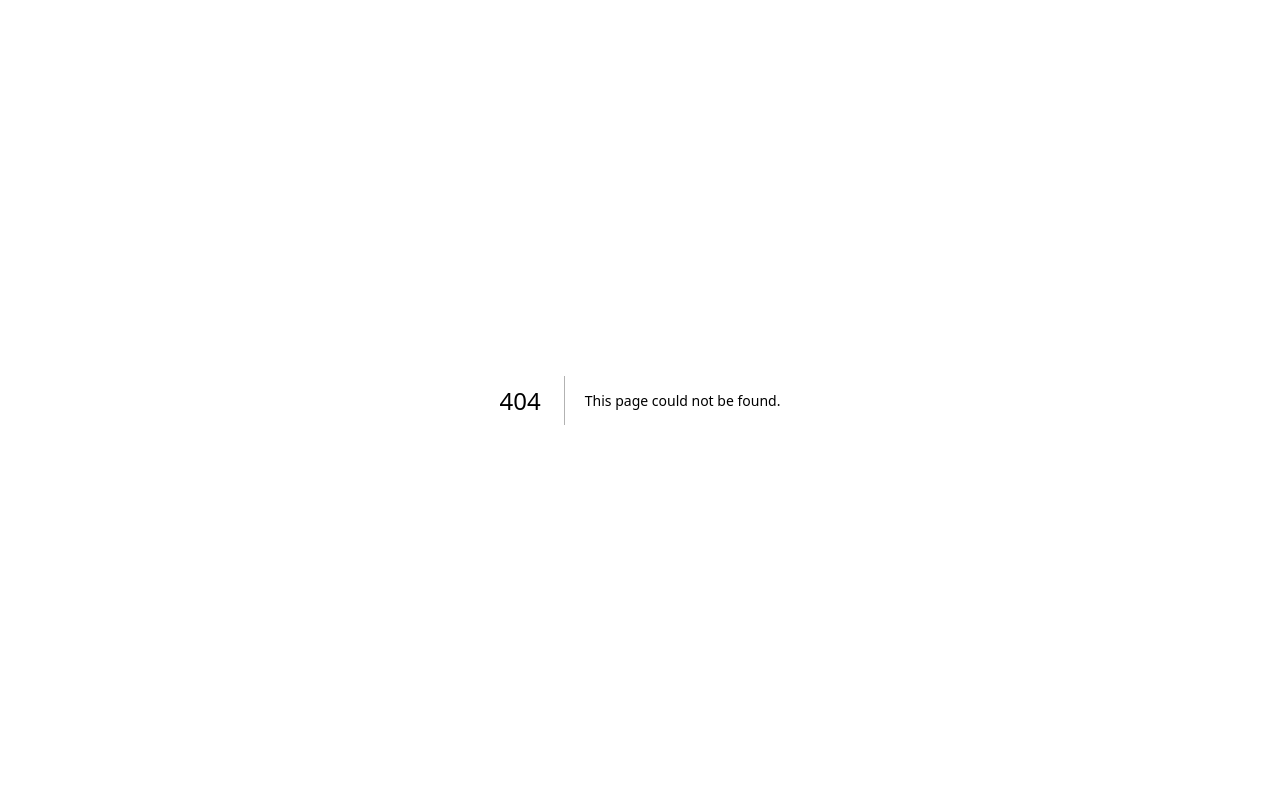
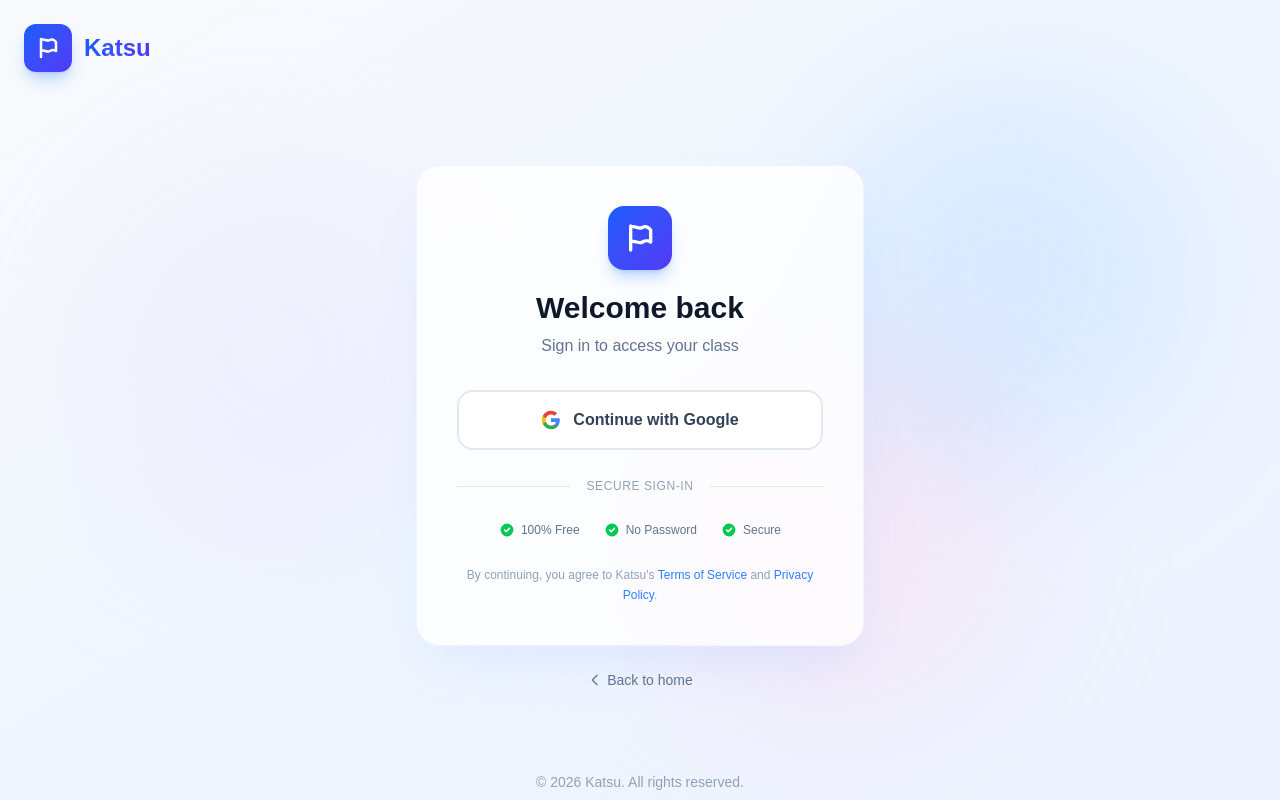
Before and after one commit to JohnOzu/katsu, a Next.js app: page /login in a window 1280 px wide. Before the commit this address had no page. Built offline with nearby package versions, Linux system fonts and the light colour scheme.

Commit message:
feat: implemented login page

```diff
--- /dev/null
+++ b/src/app/login/page.tsx
@@ -0,0 +1,142 @@
+'use client';
+
+import { signInWithGoogle } from '@/src/lib/auth-actions';
+import Link from 'next/link';
+import { useState, useEffect } from 'react';
+
+export default function LoginPage() {
+    const [mounted, setMounted] = useState(false);
+
+    useEffect(() => {
+        setMounted(true);
+    }, []);
+
+    return (
+        <div className="min-h-screen overflow-hidden bg-linear-to-br from-slate-50 via-blue-50 to-indigo-50 flex flex-col">
+            {/* Decorative background blobs */}
+            <div className="fixed inset-0 overflow-hidden pointer-events-none">
+                <div className="absolute top-20 right-20 w-96 h-96 bg-blue-200 rounded-full mix-blend-multiply filter blur-3xl opacity-30 animate-pulse"></div>
+                <div className="absolute top-40 left-20 w-96 h-96 bg-purple-200 rounded-full mix-blend-multiply filter blur-3xl opacity-20"></div>
+                <div className="absolute bottom-20 left-1/2 w-96 h-96 bg-pink-200 rounded-full mix-blend-multiply filter blur-3xl opacity-30"></div>
+            </div>
+
+            {/* Nav */}
+            <nav className="relative z-10">
+                <div className="max-w-7xl mx-auto px-6 py-6">
+                    <Link href="/" className="inline-flex items-center space-x-3" >
+                        <div className="w-12 h-12 bg-linear-to-br from-blue-600 to-indigo-600 rounded-xl flex items-center justify-center shadow-lg shadow-blue-500/30">
+                            <svg className="w-6 h-6 text-white" fill="none" stroke="currentColor" viewBox="0 0 24 24">
+                                <path strokeLinecap="round" strokeLinejoin="round" strokeWidth={2.5} d="M5 3v18M5 4c3-2 6 2 9 0s6 2 6 2v9s-3-2-6 0-6-2-9 0" />
+                            </svg>
+                        </div>
+                        <span className="text-2xl font-bold bg-linear-to-r from-blue-600 to-indigo-600 bg-clip-text text-transparent">
+                            Katsu
+                        </span>
+                    </Link>
+                </div>
+            </nav>
+
+            {/* Login Card */}
+            <div className="relative z-10 flex-1 flex items-center justify-center px-6 pt-4">
+                <div
+                    className={`w-full max-w-md transition-all duration-700 ${
+                        mounted ? 'opacity-100 translate-y-0' : 'opacity-0 translate-y-8'
+                    }`}
+                >
+                    <div className="bg-white/80 backdrop-blur-sm rounded-3xl shadow-2xl shadow-blue-500/10 border border-slate-100 p-10">
+
+                        {/* Header */}
+                        <div className="text-center mb-8">
+                            <div className="w-16 h-16 bg-linear-to-br from-blue-600 to-indigo-600 rounded-2xl flex items-center justify-center mx-auto mb-5 shadow-lg shadow-blue-500/30">
+                                <svg className="w-8 h-8 text-white" fill="none" stroke="currentColor" viewBox="0 0 24 24">
+                                <path strokeLinecap="round" strokeLinejoin="round" strokeWidth={2.5} d="M5 3v18M5 4c3-2 6 2 9 0s6 2 6 2v9s-3-2-6 0-6-2-9 0" />
+                                </svg>
+                            </div>
+                            <h1 className="text-3xl font-black text-slate-900 mb-2">Welcome back</h1>
+                            <p className="text-slate-500">Sign in to access your class</p>
+                        </div>
+
+                        {/* Google Button */}
+                        <button
+                            className="cursor-pointer w-full flex items-center justify-center space-x-3 px-6 py-4 bg-white border-2 border-slate-200 rounded-2xl font-semibold text-slate-700 hover:border-blue-400 hover:shadow-lg hover:shadow-blue-500/10 transition-all transform hover:-translate-y-0.5 group"
+                            onClick={() => signInWithGoogle()}
+                        >
+                            {/* Google SVG logo */}
+                            <svg className="w-5 h-5 shrink-0" viewBox="0 0 24 24">
+                                <path
+                                    fill="#4285F4"
+                                    d="M22.56 12.25c0-.78-.07-1.53-.2-2.25H12v4.26h5.92c-.26 1.37-1.04 2.53-2.21 3.31v2.77h3.57c2.08-1.92 3.28-4.74 3.28-8.09z"
+                                />
+                                <path
+                                    fill="#34A853"
+                                    d="M12 23c2.97 0 5.46-.98 7.28-2.66l-3.57-2.77c-.98.66-2.23 1.06-3.71 1.06-2.86 0-5.29-1.93-6.16-4.53H2.18v2.84C3.99 20.53 7.7 23 12 23z"
+                                />
+                                <path
+                                    fill="#FBBC05"
+                                    d="M5.84 14.09c-.22-.66-.35-1.36-.35-2.09s.13-1.43.35-2.09V7.07H2.18C1.43 8.55 1 10.22 1 12s.43 3.45 1.18 4.93l2.85-2.22.81-.62z"
+                                />
+                                <path
+                                    fill="#EA4335"
+                                    d="M12 5.38c1.62 0 3.06.56 4.21 1.64l3.15-3.15C17.45 2.09 14.97 1 12 1 7.7 1 3.99 3.47 2.18 7.07l3.66 2.84c.87-2.6 3.3-4.53 6.16-4.53z"
+                                />
+                            </svg>
+                            <span className="group-hover:text-blue-600 transition-colors">Continue with Google</span>
+                        </button>
+
+                        {/* Divider */}
+                        <div className="flex items-center my-7">
+                            <div className="flex-1 h-px bg-slate-200" />
+                            <span className="px-4 text-xs text-slate-400 font-medium uppercase tracking-wider">Secure Sign-In</span>
+                            <div className="flex-1 h-px bg-slate-200" />
+                        </div>
+
+                        {/* Trust badges */}
+                        <div className="flex items-center justify-center space-x-6">
+                            <div className="flex items-center space-x-1.5">
+                                <svg className="w-4 h-4 text-green-500" fill="currentColor" viewBox="0 0 20 20">
+                                    <path fillRule="evenodd" d="M10 18a8 8 0 100-16 8 8 0 000 16zm3.707-9.293a1 1 0 00-1.414-1.414L9 10.586 7.707 9.293a1 1 0 00-1.414 1.414l2 2a1 1 0 001.414 0l4-4z" clipRule="evenodd" />
+                                </svg>
+                                <span className="text-xs text-slate-500 font-medium">100% Free</span>
+                            </div>
+                            <div className="flex items-center space-x-1.5">
+                                <svg className="w-4 h-4 text-green-500" fill="currentColor" viewBox="0 0 20 20">
+                                    <path fillRule="evenodd" d="M10 18a8 8 0 100-16 8 8 0 000 16zm3.707-9.293a1 1 0 00-1.414-1.414L9 10.586 7.707 9.293a1 1 0 00-1.414 1.414l2 2a1 1 0 001.414 0l4-4z" clipRule="evenodd" />
+                                </svg>
+                                <span className="text-xs text-slate-500 font-medium">No Password</span>
+                            </div>
+                            <div className="flex items-center space-x-1.5">
+                                <svg className="w-4 h-4 text-green-500" fill="currentColor" viewBox="0 0 20 20">
+                                    <path fillRule="evenodd" d="M10 18a8 8 0 100-16 8 8 0 000 16zm3.707-9.293a1 1 0 00-1.414-1.414L9 10.586 7.707 9.293a1 1 0 00-1.414 1.414l2 2a1 1 0 001.414 0l4-4z" clipRule="evenodd" />
+                                </svg>
+                                <span className="text-xs text-slate-500 font-medium">Secure</span>
+                            </div>
+                        </div>
+
+                        {/* Terms note */}
+                        <p className="text-center text-xs text-slate-400 mt-7 leading-relaxed">
+                            By continuing, you agree to Katsu's{' '}
+                            <a href="#" className="text-blue-500 hover:underline">Terms of Service</a>{' '}
+                            and{' '}
+                            <a href="#" className="text-blue-500 hover:underline">Privacy Policy</a>.
+                        </p>
+                    </div>
+
+                    {/* Back link */}
+                    <div className="text-center mt-6">
+                        <Link href="/" className="text-slate-500 hover:text-blue-600 text-sm font-medium transition-colors inline-flex items-center space-x-1">
+                            <svg className="w-4 h-4" fill="none" stroke="currentColor" viewBox="0 0 24 24">
+                                <path strokeLinecap="round" strokeLinejoin="round" strokeWidth={2} d="M15 19l-7-7 7-7" />
+                            </svg>
+                            <span>Back to home</span>
+                        </Link>
+                    </div>
+                </div>
+            </div>
+
+            {/* Footer */}
+            <footer className="relative z-10 text-center pt-6 pb-2 my-auto text-sm text-slate-400">
+                © 2026 Katsu. All rights reserved.
+            </footer>
+        </div>
+    );
+}
```
